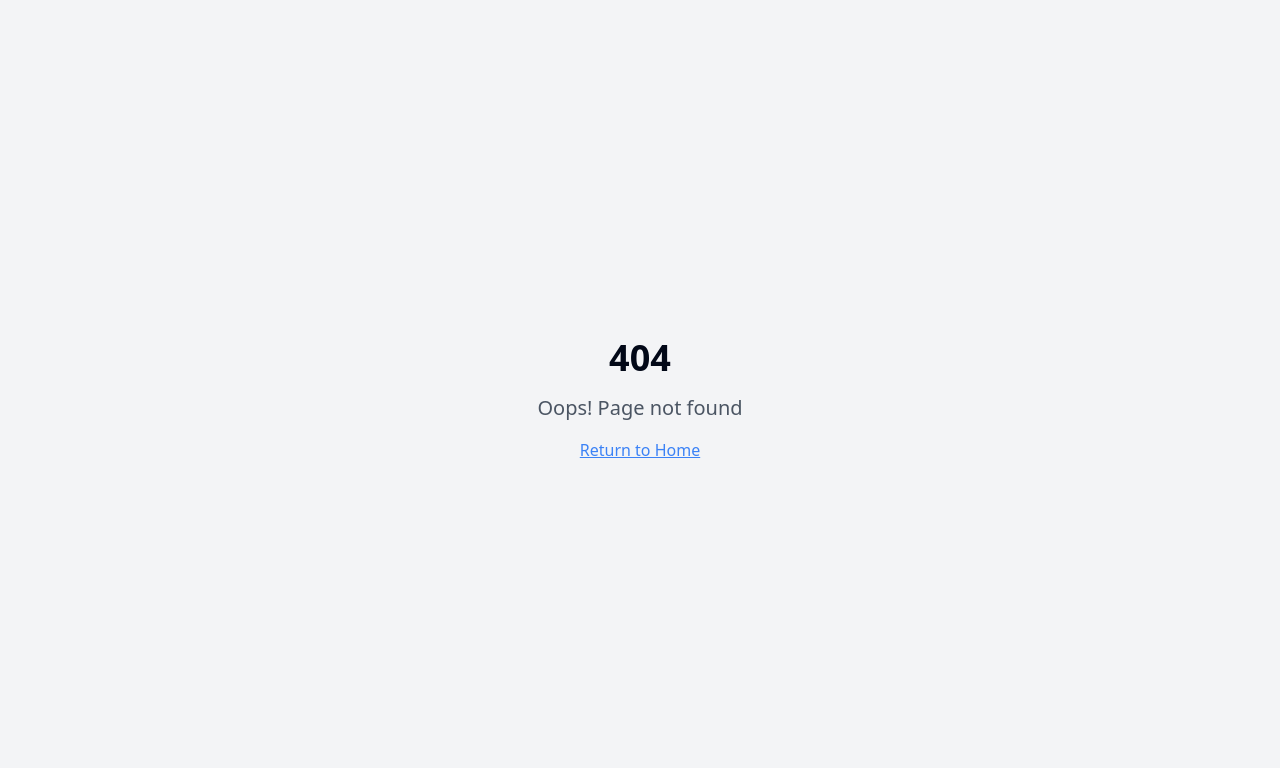
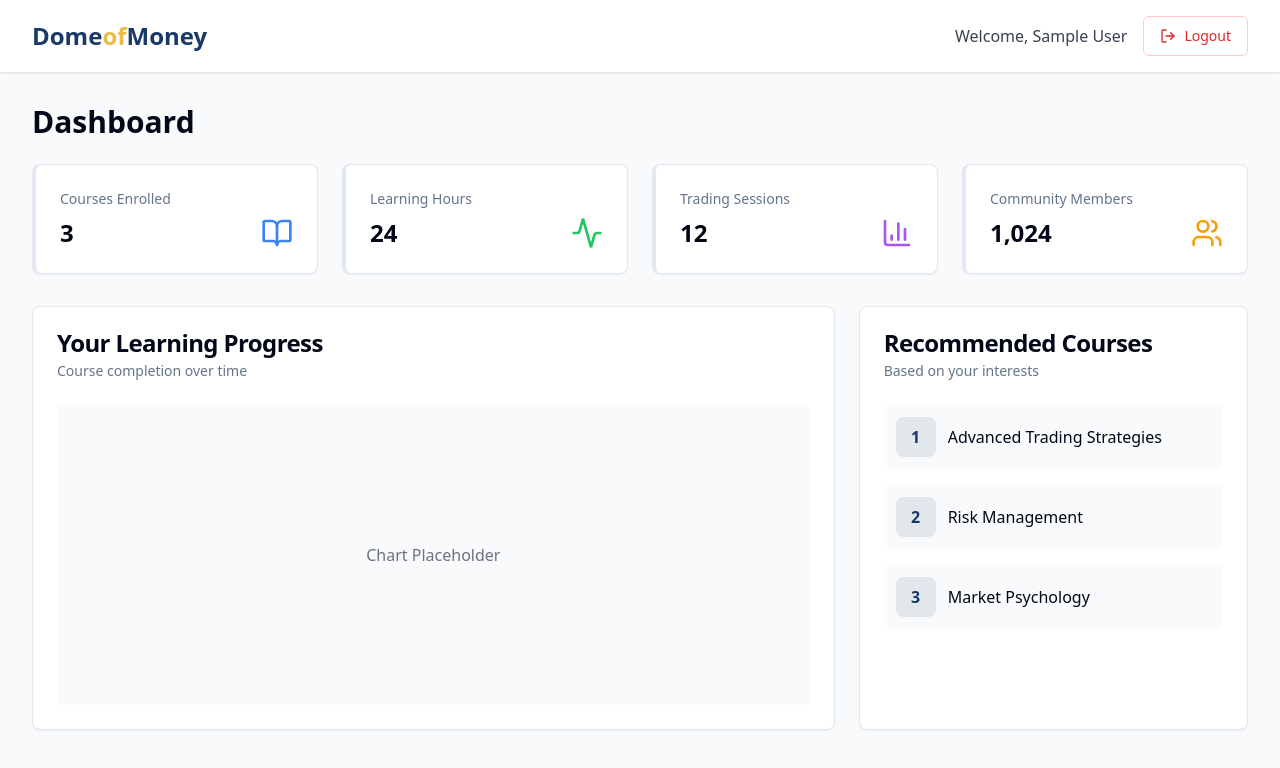
Before and after one commit to Dev-raj3868/Course-selling-website, a React (Vite) app: page /dashboard in a window 1280 px wide. Before the commit this address had no page. Shown: the top 768 px of the page. Built offline with nearby package versions, Linux system fonts and the light colour scheme; sample sign-in values are in the browser's storage.

Commit message:
feat: Add login/signup buttons and dashboard
Adds login and signup buttons to the home page. Implements working buttons for login and signup pages. Creates a dashboard after successful login.

```diff
--- a/src/App.tsx
+++ b/src/App.tsx
@@ -8,6 +8,7 @@ import Index from "./pages/Index";
 import NotFound from "./pages/NotFound";
 import Login from "./pages/Login";
 import Signup from "./pages/Signup";
+import Dashboard from "./pages/Dashboard";
 
 const queryClient = new QueryClient();
 
@@ -21,6 +22,7 @@ const App = () => (
           <Route path="/" element={<Index />} />
           <Route path="/login" element={<Login />} />
           <Route path="/signup" element={<Signup />} />
+          <Route path="/dashboard" element={<Dashboard />} />
           {/* ADD ALL CUSTOM ROUTES ABOVE THE CATCH-ALL "*" ROUTE */}
           <Route path="*" element={<NotFound />} />
         </Routes>
--- a/src/components/Navbar.tsx
+++ b/src/components/Navbar.tsx
@@ -1,7 +1,8 @@
 
 import { useState } from "react";
 import { Button } from "@/components/ui/button";
-import { AlignRight, X, Book, BarChart3 } from "lucide-react";
+import { AlignRight, X, Book, BarChart3, LogIn, UserPlus } from "lucide-react";
+import { Link } from "react-router-dom";
 
 const Navbar = () => {
   const [isOpen, setIsOpen] = useState(false);
@@ -11,11 +12,11 @@ const Navbar = () => {
       <div className="max-w-7xl mx-auto px-4 sm:px-6 lg:px-8">
         <div className="flex justify-between items-center py-4">
           <div className="flex items-center">
-            <a href="/" className="flex items-center">
+            <Link to="/" className="flex items-center">
               <span className="text-2xl font-bold text-primary">Dome</span>
               <span className="text-2xl font-bold text-secondary">of</span>
               <span className="text-2xl font-bold text-primary">Money</span>
-            </a>
+            </Link>
           </div>
 
           {/* Desktop navigation */}
@@ -24,7 +25,18 @@ const Navbar = () => {
             <a href="#trading" className="text-gray-700 hover:text-primary font-medium transition-colors">Trading</a>
             <a href="#testimonials" className="text-gray-700 hover:text-primary font-medium transition-colors">Testimonials</a>
             <a href="#contact" className="text-gray-700 hover:text-primary font-medium transition-colors">Contact</a>
-            <Button className="cta-button">Get Started</Button>
+            <div className="flex space-x-3">
+              <Button variant="outline" className="flex items-center gap-2" asChild>
+                <Link to="/login">
+                  <LogIn className="h-4 w-4" /> Login
+                </Link>
+              </Button>
+              <Button className="cta-button flex items-center gap-2" asChild>
+                <Link to="/signup">
+                  <UserPlus className="h-4 w-4" /> Sign Up
+                </Link>
+              </Button>
+            </div>
           </nav>
 
           {/* Mobile menu button */}
@@ -78,7 +90,16 @@ const Navbar = () => {
             >
               Contact
             </a>
-            <Button className="w-full cta-button">Get Started</Button>
+            <Link to="/login" className="block w-full" onClick={() => setIsOpen(false)}>
+              <Button variant="outline" className="w-full justify-center flex items-center gap-2">
+                <LogIn className="h-4 w-4" /> Login
+              </Button>
+            </Link>
+            <Link to="/signup" className="block w-full" onClick={() => setIsOpen(false)}>
+              <Button className="w-full cta-button justify-center flex items-center gap-2">
+                <UserPlus className="h-4 w-4" /> Sign Up
+              </Button>
+            </Link>
           </div>
         </div>
       )}
--- /dev/null
+++ b/src/pages/Dashboard.tsx
@@ -0,0 +1,133 @@
+
+import { useState, useEffect } from "react";
+import { useNavigate } from "react-router-dom";
+import { motion } from "framer-motion";
+import { Button } from "@/components/ui/button";
+import { Card, CardContent, CardDescription, CardHeader, CardTitle } from "@/components/ui/card";
+import { BarChart3, BookOpen, Users, Activity, LogOut } from "lucide-react";
+import { toast } from "sonner";
+
+const Dashboard = () => {
+  const navigate = useNavigate();
+  const [userName, setUserName] = useState("User");
+
+  useEffect(() => {
+    // In a real app, you would check for user authentication here
+    // For now, we'll use a simulated user or redirect if no user is found
+    const storedUser = localStorage.getItem("user");
+
+    if (storedUser) {
+      try {
+        const userData = JSON.parse(storedUser);
+        setUserName(userData.name || "User");
+      } catch (error) {
+        console.error("Error parsing user data", error);
+      }
+    } else {
+      // If no user found in storage, redirect to login
+      navigate("/login");
+    }
+  }, [navigate]);
+
+  const handleLogout = () => {
+    // Clear user data from storage
+    localStorage.removeItem("user");
+    toast.success("Logged out successfully");
+    navigate("/");
+  };
+
+  return (
+    <div className="min-h-screen bg-gray-50">
+      <header className="bg-white shadow">
+        <div className="max-w-7xl mx-auto px-4 sm:px-6 lg:px-8 py-4 flex justify-between items-center">
+          <div className="flex items-center">
+            <a href="/" className="flex items-center">
+              <span className="text-2xl font-bold text-primary">Dome</span>
+              <span className="text-2xl font-bold text-secondary">of</span>
+              <span className="text-2xl font-bold text-primary">Money</span>
+            </a>
+          </div>
+          <div className="flex items-center space-x-4">
+            <span className="text-gray-700">Welcome, {userName}</span>
+            <Button
+              variant="outline"
+              className="flex items-center gap-2 text-red-600 hover:text-red-700 hover:bg-red-50 border-red-200"
+              onClick={handleLogout}
+            >
+              <LogOut className="h-4 w-4" /> Logout
+            </Button>
+          </div>
+        </div>
+      </header>
+
+      <main className="max-w-7xl mx-auto px-4 sm:px-6 lg:px-8 py-8">
+        <motion.div
+          initial={{ opacity: 0, y: 20 }}
+          animate={{ opacity: 1, y: 0 }}
+          transition={{ duration: 0.5 }}
+        >
+          <h1 className="text-3xl font-bold mb-6">Dashboard</h1>
+
+          <div className="grid grid-cols-1 md:grid-cols-2 lg:grid-cols-4 gap-6 mb-8">
+            {[
+              { title: "Courses Enrolled", icon: <BookOpen className="h-8 w-8 text-blue-500" />, value: "3", color: "blue" },
+              { title: "Learning Hours", icon: <Activity className="h-8 w-8 text-green-500" />, value: "24", color: "green" },
+              { title: "Trading Sessions", icon: <BarChart3 className="h-8 w-8 text-purple-500" />, value: "12", color: "purple" },
+              { title: "Community Members", icon: <Users className="h-8 w-8 text-amber-500" />, value: "1,024", color: "amber" }
+            ].map((stat, index) => (
+              <motion.div
+                key={index}
+                initial={{ opacity: 0, y: 20 }}
+                animate={{ opacity: 1, y: 0 }}
+                transition={{ duration: 0.3, delay: index * 0.1 }}
+              >
+                <Card className={`border-l-4 border-l-${stat.color}-500 hover:shadow-md transition-shadow`}>
+                  <CardHeader className="pb-2">
+                    <CardDescription>{stat.title}</CardDescription>
+                  </CardHeader>
+                  <CardContent className="flex justify-between items-center">
+                    <span className="text-2xl font-bold">{stat.value}</span>
+                    {stat.icon}
+                  </CardContent>
+                </Card>
+              </motion.div>
+            ))}
+          </div>
+
+          <div className="grid grid-cols-1 lg:grid-cols-3 gap-6">
+            <Card className="lg:col-span-2">
+              <CardHeader>
+                <CardTitle>Your Learning Progress</CardTitle>
+                <CardDescription>Course completion over time</CardDescription>
+              </CardHeader>
+              <CardContent>
+                <div className="h-[300px] flex items-center justify-center bg-gray-50 rounded-md">
+                  <p className="text-gray-500">Chart Placeholder</p>
+                </div>
+              </CardContent>
+            </Card>
+
+            <Card>
+              <CardHeader>
+                <CardTitle>Recommended Courses</CardTitle>
+                <CardDescription>Based on your interests</CardDescription>
+              </CardHeader>
+              <CardContent className="space-y-4">
+                {["Advanced Trading Strategies", "Risk Management", "Market Psychology"].map((course, i) => (
+                  <div key={i} className="flex items-center p-3 bg-gray-50 rounded-lg">
+                    <div className="w-10 h-10 flex items-center justify-center bg-primary/10 rounded-lg text-primary font-bold mr-3">
+                      {i + 1}
+                    </div>
+                    <span>{course}</span>
+                  </div>
+                ))}
+              </CardContent>
+            </Card>
+          </div>
+        </motion.div>
+      </main>
+    </div>
+  );
+};
+
+export default Dashboard;
--- a/src/pages/Login.tsx
+++ b/src/pages/Login.tsx
@@ -1,5 +1,5 @@
 
-import { useState, useEffect } from "react";
+import { useState } from "react";
 import { useNavigate, Link } from "react-router-dom";
 import { Button } from "@/components/ui/button";
 import { Input } from "@/components/ui/input";
@@ -11,7 +11,6 @@ import {
   CardHeader,
   CardTitle,
 } from "@/components/ui/card";
-import { Label } from "@/components/ui/label";
 import {
   Form,
   FormControl,
@@ -25,6 +24,7 @@ import { useForm } from "react-hook-form";
 import { z } from "zod";
 import { motion } from "framer-motion";
 import { LogIn, Mail, Lock } from "lucide-react";
+import { toast } from "sonner";
 
 const formSchema = z.object({
   email: z.string().email({ message: "Please enter a valid email address" }),
@@ -46,12 +46,21 @@ export default function Login() {
   function onSubmit(values: z.infer<typeof formSchema>) {
     setIsLoading(true);
 
-    // This would be replaced by your actual login logic
-    console.log(values);
-
+    // This would be replaced by your actual login logic in a real application
+    // For now, we'll simulate a successful login after a short delay
     setTimeout(() => {
       setIsLoading(false);
-      navigate("/");
+
+      // For demo purposes, we'll store some simple user info in localStorage
+      // In a real app, you would use proper authentication with JWT tokens or sessions
+      const demoUser = {
+        email: values.email,
+        name: values.email.split('@')[0], // Just for demo purposes
+      };
+
+      localStorage.setItem("user", JSON.stringify(demoUser));
+      toast.success("Login successful!");
+      navigate("/dashboard");
     }, 1500);
   }
 
--- a/src/pages/Signup.tsx
+++ b/src/pages/Signup.tsx
@@ -11,7 +11,6 @@ import {
   CardHeader,
   CardTitle,
 } from "@/components/ui/card";
-import { Label } from "@/components/ui/label";
 import {
   Form,
   FormControl,
@@ -26,6 +25,7 @@ import { useForm } from "react-hook-form";
 import { z } from "zod";
 import { motion } from "framer-motion";
 import { UserPlus, Mail, Lock, User } from "lucide-react";
+import { toast } from "sonner";
 
 const formSchema = z.object({
   name: z.string().min(2, { message: "Name must be at least 2 characters" }),
@@ -58,12 +58,21 @@ export default function Signup() {
   function onSubmit(values: z.infer<typeof formSchema>) {
     setIsLoading(true);
 
-    // This would be replaced by your actual signup logic
-    console.log(values);
-
+    // This would be replaced by your actual signup logic in a real application
+    // For now, we'll simulate a successful signup after a short delay
     setTimeout(() => {
       setIsLoading(false);
-      navigate("/login");
+
+      // For demo purposes, we'll store the user info in localStorage
+      // In a real app, you would use proper authentication with JWT tokens or sessions
+      const newUser = {
+        name: values.name,
+        email: values.email,
+      };
+
+      localStorage.setItem("user", JSON.stringify(newUser));
+      toast.success("Account created successfully!");
+      navigate("/dashboard");
     }, 1500);
   }
 
```
